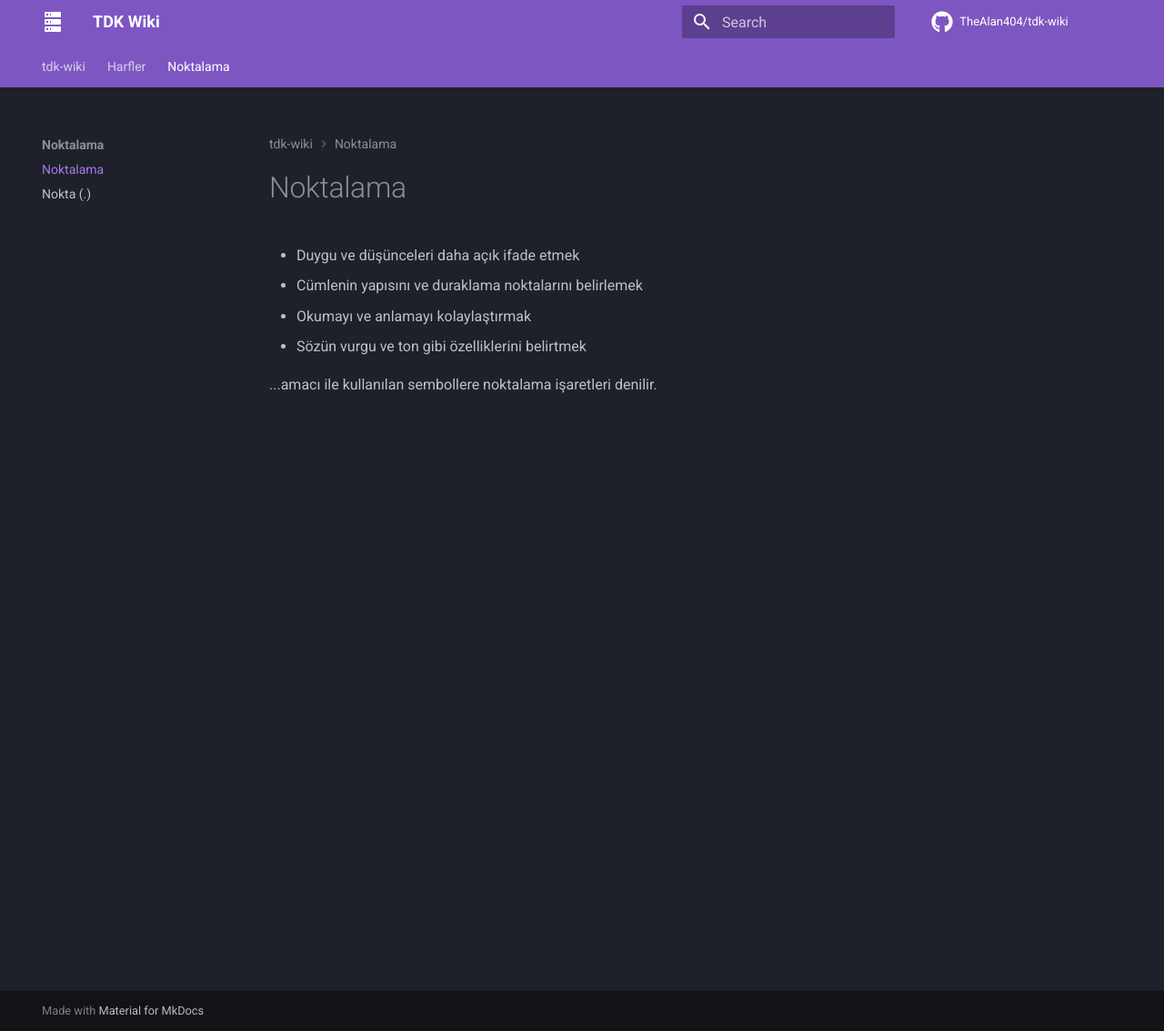
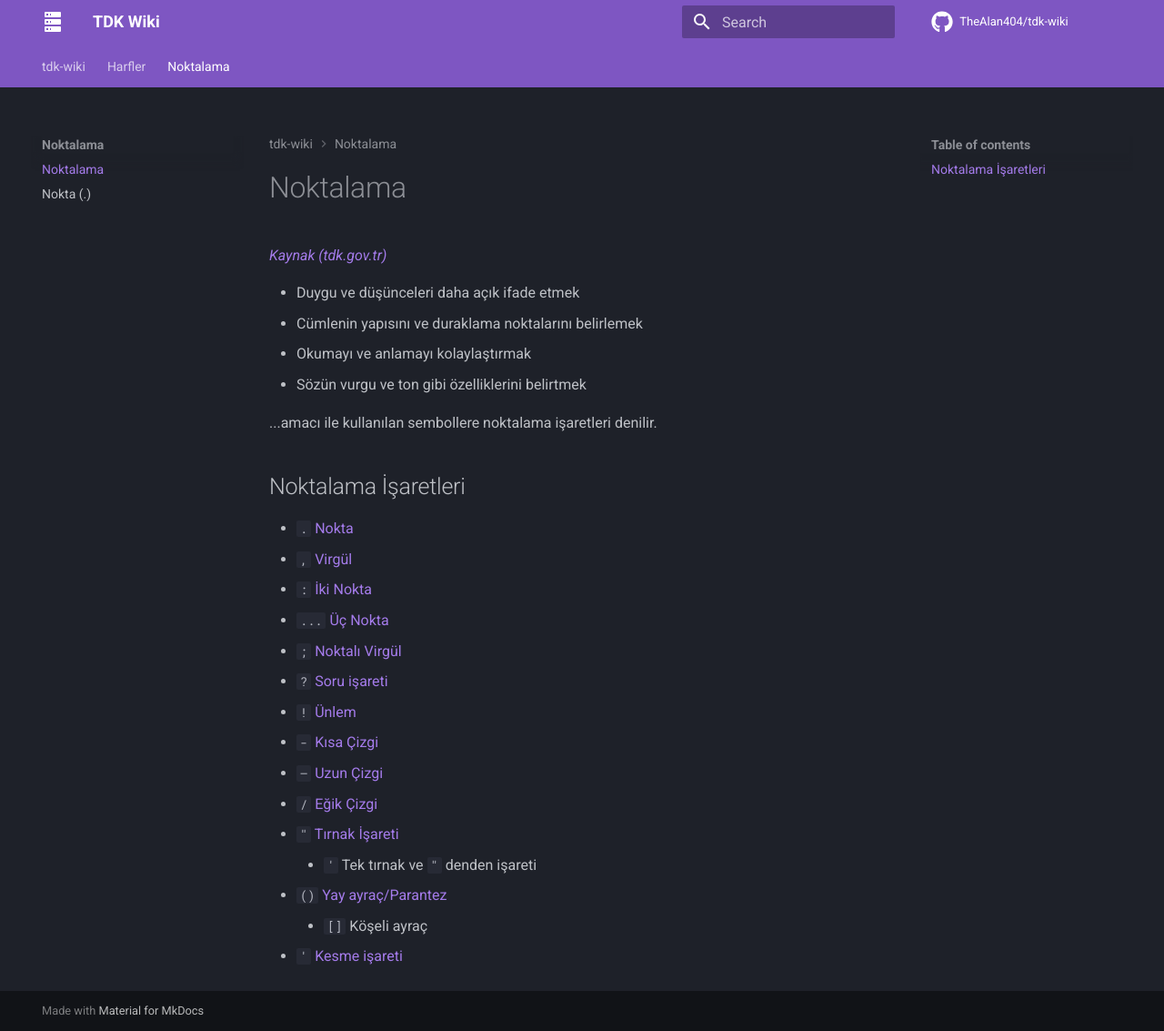
Before and after one commit to TheAlan404/tdk-wiki, an MkDocs documentation site: the page built from docs/noktalama/index.md, in a window 1280 px wide and 1133 px high. Shown: the whole window at 91% size. Built offline with MkDocs 1.6.1 and Material for MkDocs 9.7.7, drawn with Linux system fonts in a browser that asks for light colours; comment, search, counter and statistics services are not loaded.

Commit message:
Update index.md

```diff
--- a/docs/noktalama/index.md
+++ b/docs/noktalama/index.md
@@ -1,4 +1,6 @@
 # Noktalama
+
+[*Kaynak (tdk.gov.tr)*](https://tdk.gov.tr/icerik/yazim-kurallari/noktalama-isaretleri-aciklamalar/)
 
 - Duygu ve düşünceleri daha açık ifade etmek
 - Cümlenin yapısını ve duraklama noktalarını belirlemek
@@ -6,3 +8,21 @@
 - Sözün vurgu ve ton gibi özelliklerini belirtmek
 
 ...amacı ile kullanılan sembollere noktalama işaretleri denilir.
+
+## Noktalama İşaretleri
+
+- `.` [Nokta](./nokta.md)
+- `,` [Virgül](./virgül.md)
+- `:` [İki Nokta](./iki-nokta.md)
+- `...` [Üç Nokta](./uc-nokta.md)
+- `;` [Noktalı Virgül](./noktali-virgul.md)
+- `?` [Soru işareti](./soru.md)
+- `!` [Ünlem](./unlem.md)
+- `-` [Kısa Çizgi](./kisa-cizgi.md)
+- `—` [Uzun Çizgi](./uzun-cizgi.md)
+- `/` [Eğik Çizgi](./egik-cizgi.md)
+- `"` [Tırnak İşareti](./tirnak.md)
+    - `'` Tek tırnak ve `"` denden işareti
+- `()` [Yay ayraç/Parantez](./parantez.md)
+    - `[]` Köşeli ayraç
+- `'` [Kesme işareti](./kesme.md)
```
